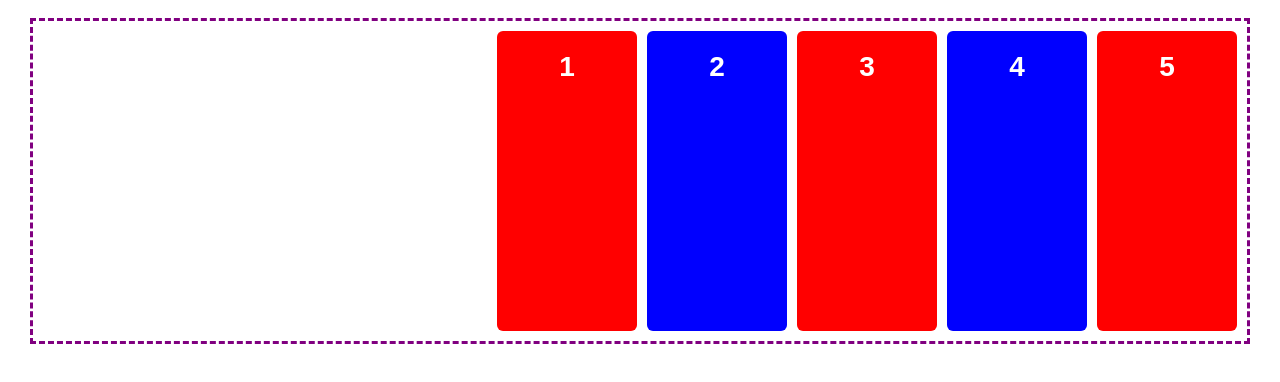
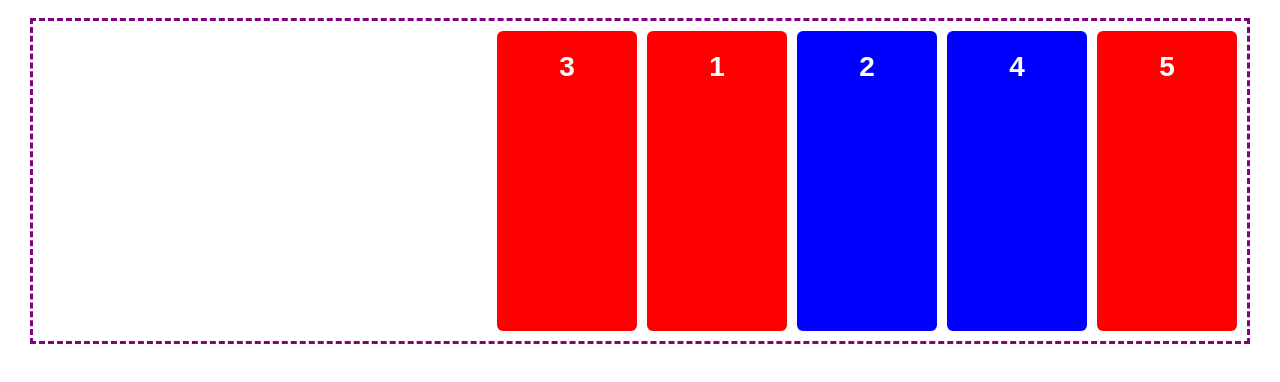
Before and after one commit to niyzne/acit-1620, a plain HTML site: page week9/index.html in a window 1280 px wide. Shown: the part 70-452 px from the top of the page. Drawn offline with Linux system fonts and the light colour scheme.

Commit message:
cool, moving the stuff around

```diff
--- a/week9/styles.css
+++ b/week9/styles.css
@@ -45,6 +45,7 @@ body {
 
 .three {
   background: red;
+  order: -1;
 }
 
 
@@ -56,3 +57,8 @@ body {
 .five {
   background: red;
 }
+
+/* moves box 3 to the front */
+/* .three { */
+/*   order: -1; */
+/* } */
```
